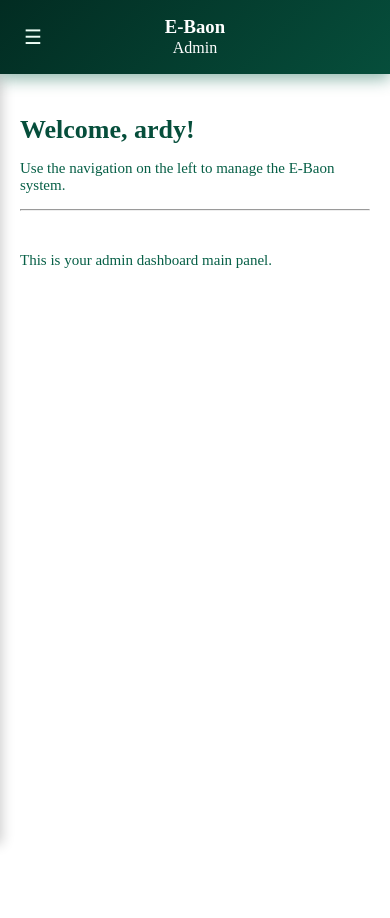
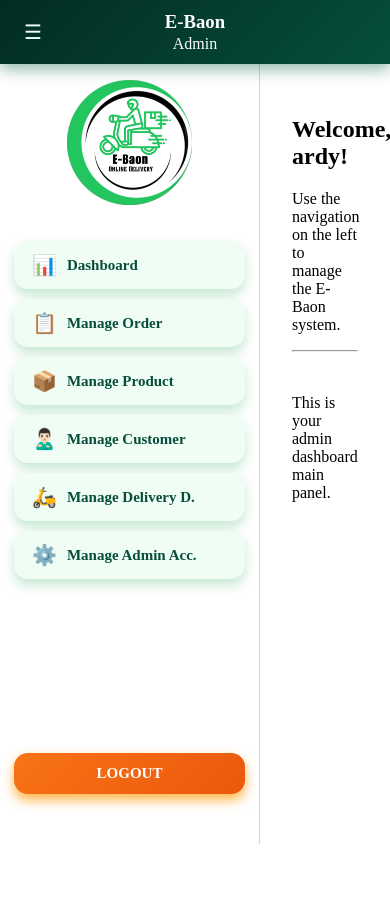
Before and after one commit to AndreiOchangco/E-Baon_Online-Delivery-System, a PHP site: page /Main/Admin.php in a window 390 px wide. After the commit the page ends 844 px from the top, so only its background shows below. Run offline with PHP 8.4, Linux system fonts and the light colour scheme; a user stored in the database is signed in.

Commit message:
Done. Time to make it universal for better use.

```diff
--- a/Css/Admin.css
+++ b/Css/Admin.css
@@ -7,7 +7,7 @@
     width: 100%;
 }
 
-/* HEADER (outside sidebar) */
+/* HEADER (fixed) */
 .admin-head {
     width: 100%;
     max-width: 100vw;  /* prevents horizontal overflow */
@@ -18,10 +18,11 @@
     background: linear-gradient(135deg, #022c22, #064e3b);
     box-shadow: 0px 5px 15px rgba(6, 95, 70, 0.45);
     color: #ffffff;
-    position: sticky;
+    position: fixed; /* fixed to top */
     top: 0;
+    left: 0;
     z-index: 1000;
-    position: relative;
+    height: 64px; /* fixed header height */
 }
 
 .admin-head-text {
@@ -46,23 +47,19 @@
     color: #ecfdf5;
     font-size: 24px;
     cursor: pointer;
-<<<<<<< HEAD
     z-index: 1001;
-=======
-    margin-left: auto   ;
->>>>>>> 459693ba33b606948b94ad09a79d5b27ddbcf2b4
     padding: 8px;
 }
 
 /* Logo inside sidebar */
 .admin-sidebar .admin-logo-box {
     display: block;
-    width: 50px;
-    height: 50px;
+    width: 125px;
+    height: 125px;
     margin: 16px auto;
 }
 
-/* LEFT SIDEBAR BASE */
+/* LEFT SIDEBAR BASE (fixed) */
 .admin-sidebar {
     width: 260px;
     background: #ffffff;
@@ -70,8 +67,12 @@
     display: flex;
     flex-direction: column;
     padding-bottom: 20px;
-    overflow-y: auto;
     transition: width 0.3s ease-in-out, left 0.3s ease-in-out;
+    position: fixed; /* fixed below header */
+    top: 64px; /* header height */
+    left: 0;
+    height: calc(100vh - 64px); /* fits below header */
+    overflow-y: auto; /* scroll if menu too tall */
 }
 
 /* Collapsed mode (desktop trigger) */
@@ -175,20 +176,18 @@
 
 /* Right Side Content */
 .admin-main-content {
-    flex: 1;
+    margin-left: 260px; /* sidebar width */
     padding: 32px;
+    padding-top: 32px; /* optional spacing inside */
+    height: calc(100vh - 64px); /* full height minus header */
     overflow-y: auto;
 }
 
-.admin-main-content h2 {
-    color: #064e3b;
-    font-size: 26px;
-    margin-bottom: 10px;
-}
-
-.admin-main-content p {
-    color: #065f46;
-    font-size: 15px;
+/* Adjust for header fixed position so no overlap */
+.admin-main-content::before {
+    content: "";
+    display: block;
+    height: 64px; /* same as header height */
 }
 
 /* Logout */
@@ -213,8 +212,6 @@
     gap: 10px;
     box-shadow: 0px 6px 12px rgba(255, 157, 10, 0.754);
     transition: background-color 0.15s ease, transform 0.15s ease;
-
-
 }
 
 .admin-logout:hover {
@@ -222,7 +219,6 @@
     background-color: #c2410c;
     transform: translateX(4.5px);
     box-shadow: 0px 6px 12px #30bf9693;
-
 }
 
 /* Body reset */
@@ -239,40 +235,3 @@ body, .admin-body {
     justify-content: flex-start !important;
     align-items: stretch !important;
 }
-
-/* -----------------------------------------------------------
-   MOBILE BREAKDOWN
------------------------------------------------------------ */
-@media (max-width: 768px) {
-    .admin-container {
-        flex-direction: column;
-        max-width: 100vw;  /* prevents horizontal overflow */
-    }
-
-    /* Sidebar overlay */
-    .admin-sidebar {
-        position: fixed;
-        top: 64px;
-        left: -260px;
-        width: 260px;
-        height: calc(100% - 64px);
-        border-right: 1px solid #cbd5e1;
-        flex-direction: column;
-        background: #ffffff;
-        box-shadow: 2px 0 12px rgba(0,0,0,0.2);
-        transition: left 0.3s ease-in-out;
-        z-index: 999;
-        overflow-y: auto;
-        padding-bottom: 20px;
-    }
-
-    .admin-sidebar.show {
-        left: 0;
-    }
-
-    /* Main content full width */
-    .admin-main-content {
-        padding: 20px;
-        width: 100%;
-    }
-}
--- a/Main/Admin.php
+++ b/Main/Admin.php
@@ -34,7 +34,7 @@ $username = $_SESSION["username"] ?? "Admin";
         <!-- LEFT SIDEBAR -->
         <aside class="admin-sidebar" id="sidebar">
             <!-- Logo at top -->
-            <img class="admin-logo-box" src="../images/e-baon-logo-outline.png" alt="E-Baon Logo">
+            <img class="admin-logo-box" src="../images/e-baon-logo.png" alt="E-Baon Logo">
 
             <!-- MENU ITEMS -->
             <nav class="admin-menu">
```
